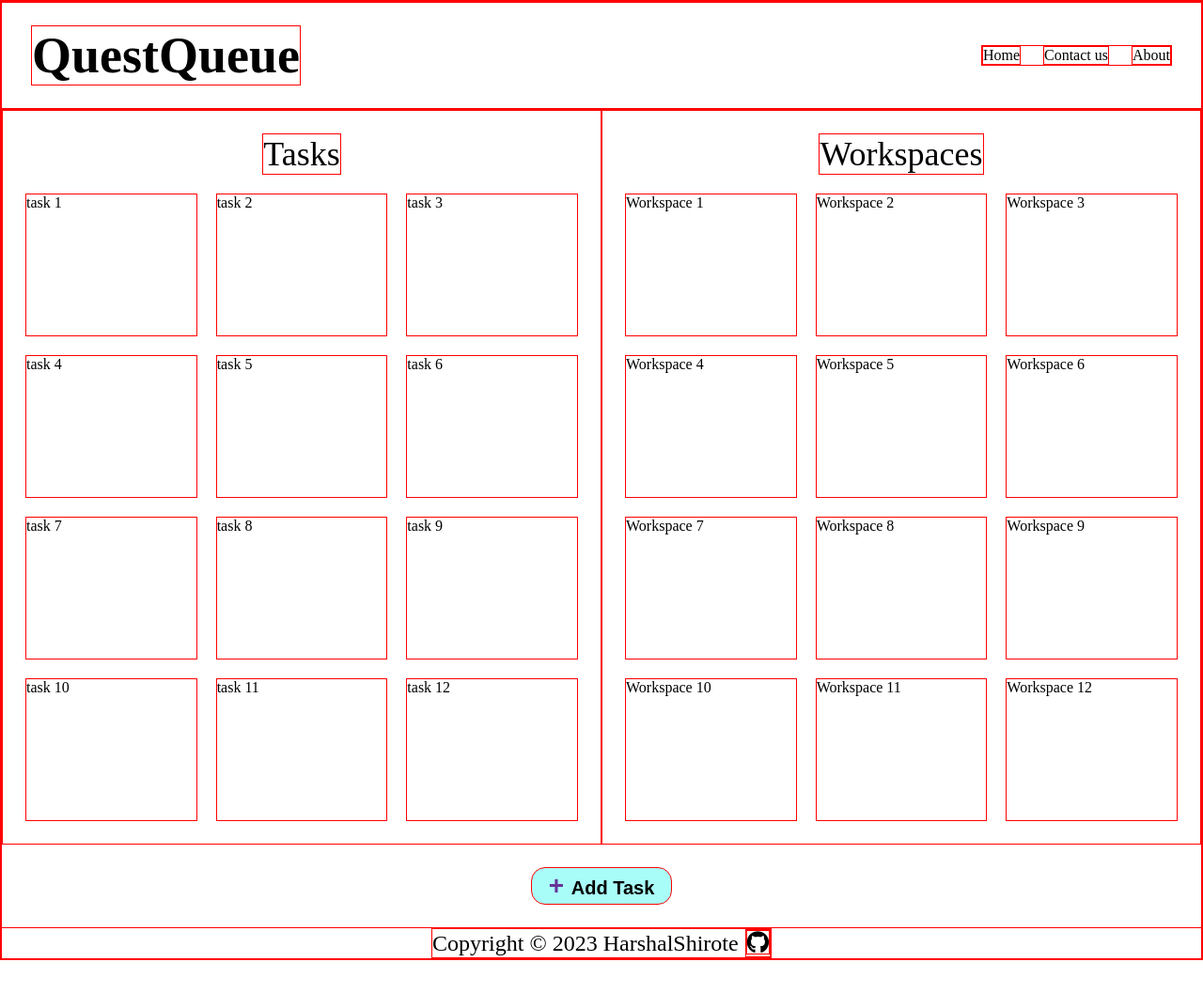
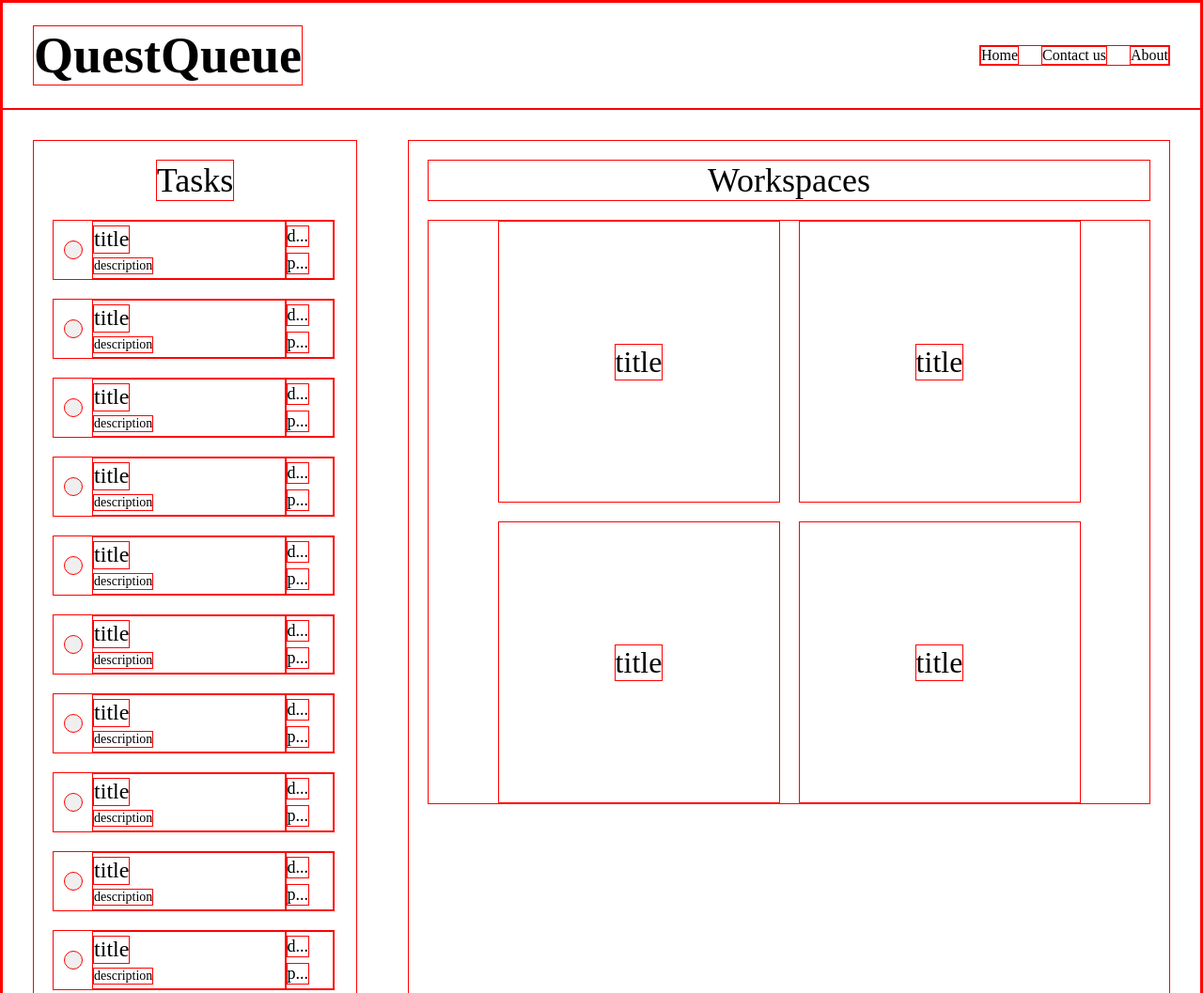
Before and after one commit to Harshalshirote2002/todo-list, a website with bundled scripts: page dist/index.html in a window 1280 px wide. Shown: the top 1057 px of the page at 94% size. Before the commit the page ends 1022 px from the top, so only its background shows below. Built offline with nearby package versions, Linux system fonts and the light colour scheme.

Commit message:
update boilerplate

```diff
--- a/src/homePage.js
+++ b/src/homePage.js
@@ -17,14 +17,45 @@ export default function createHome(){
     workSpaceHolder.appendChild(workSpaceHead);
     for(let i=0; i<12; i++){
         const task = document.createElement('div');
-        const workSpace = document.createElement('div');
+        const marker = document.createElement('button');
+        const content = document.createElement('div');
+        const parameters = document.createElement('div');
+        const title = document.createElement('p');
+        const description = document.createElement('p');
+        const deadline = document.createElement('p');
+        const priority = document.createElement('p');
         task.classList.add('task');
-        workSpace.classList.add('work-space');
-        task.textContent=`task ${i+1}`;
-        workSpace.textContent=`Workspace ${i+1}`;
+        task.classList.add(`${i}`);
+        marker.classList.add(`task-marker`);
+        content.classList.add('task-content');
+        title.classList.add('task-title');
+        description.classList.add('task-description');
+        parameters.classList.add('task-parameters');
+        deadline.classList.add('task-deadline');
+        priority.classList.add('task-priority');
+        title.textContent='title';
+        description.textContent='description';
+        deadline.textContent='d...';
+        priority.textContent='p...';
+        content.append(title, description);
+        parameters.append(deadline, priority);
+        task.append(marker, content, parameters);
         taskHolder.appendChild(task);
-        workSpaceHolder.appendChild(workSpace);
     }
+
+    const spaceContent = document.createElement('div');
+    spaceContent.classList.add('space-content');
+    for(let i=0; i<4; i++){
+        const space = document.createElement('div');
+        const title = document.createElement('p');
+        space.classList.add('space');
+        title.classList.add('space-title');
+        title.textContent='title';
+        space.appendChild(title);
+        spaceContent.appendChild(space);
+    }
+
+    workSpaceHolder.appendChild(spaceContent);
 
 
 
--- a/src/styles.css
+++ b/src/styles.css
@@ -1,6 +1,7 @@
 *{
     margin: 0;
     padding: 0;
+    box-sizing: border-box;
     border: 1px solid red;
 }
 
@@ -14,12 +15,12 @@ body{
 }
 
 header{
-    width: 100vw;
+    width: 100%;
+    box-sizing: border-box;
     padding: 24px 32px;
     display: grid;
     grid-template-columns: 1fr 1fr;
     place-self: center stretch;
-    box-sizing: border-box;
 }
 
 h1{
@@ -47,40 +48,103 @@ header ul>li:hover{
 main{
     width: 100%;
     display: grid;
-    grid-template-columns: repeat(2, 1fr);
-    grid-template-rows: 1fr;
+    padding: 32px;
+    grid-template-columns: 1fr 3fr;
+    gap: 54px;
 }
 
-.task-holder,
-.workspace-holder
+.task-holder
 {
     display: grid;
-    padding: 24px;
-    grid-template-columns: repeat(auto-fit, minmax(150px, 1fr));
+    padding: 20px;
     gap: 20px;
+    min-width: 345px;
 }
 
-.task{
-    height: 150px;
-}
-
-.work-space{
-    height: 150px;
-}
-
-.task-header,
-.workspace-header
+.task-header
 {
     grid-column: 1/-1;
     font-size: 36px;
     place-self: start center;
 }
 
+.task{
+    height: 64px;
+    width: 300px;
+    display: grid;
+    grid-template-columns: 0.8fr 4fr 1fr;
+}
+
+.task-marker{
+    border-radius: 50%;
+    height: 20px;
+    width: 20px;
+    place-self: center;
+}
+
+.task-content,
+.task-parameters
+{
+    display: flex;
+    flex-direction: column;
+    align-items: start;
+    justify-content: space-between;
+    padding: 4px 0;
+}
+
+.task-title{
+    font-size: 24px;
+    height: 30px;
+}
+
+.task-description{
+    height: 18px;
+    font-size: 14px;
+}
+
+.task-parameters{
+    font-size: 18px;
+}
+
+.workspace-holder{
+    padding: 20px;
+    display: flex;
+    flex-direction: column;
+    gap: 20px;
+}
+
+.workspace-header{
+    font-size: 36px;
+    display: flex;
+    align-items: center;
+    justify-content: center;
+}
+
+.space-content{
+    display: flex;
+    flex-wrap: wrap;
+    align-items: center;
+    justify-content: center;
+    gap: 20px;
+}
+
+.space{
+    width: 300px;
+    height: 300px;
+    display: flex;
+    align-items: center;
+    justify-content: center;
+}
+
+.space-title{
+    font-size: 32px;
+}
+
 .add-task::before{
     content: '+ ';
     font-size: 28px;
     font-weight: 900;
-    color: rebeccapurple;
+    color: rgb(0, 0, 0);
     align-items: center;
 }
 
@@ -94,17 +158,17 @@ main{
     font-size: 20px;
     font-weight: 900;
     transition: 0.2s;
-    margin: 24px;
 }
 
 .add-task:hover{
     cursor: pointer;
     transform: scale(1.03);
+    background-color: rgb(85, 255, 244);
 }
 
 footer{
-    /* position: fixed;
-    bottom: 0; */
+    width: 100%;
+    padding: 20px;
     display: flex;
     font-size: 24px;
     align-items: center;
```
Also changed, not shown: dist/main.js.
